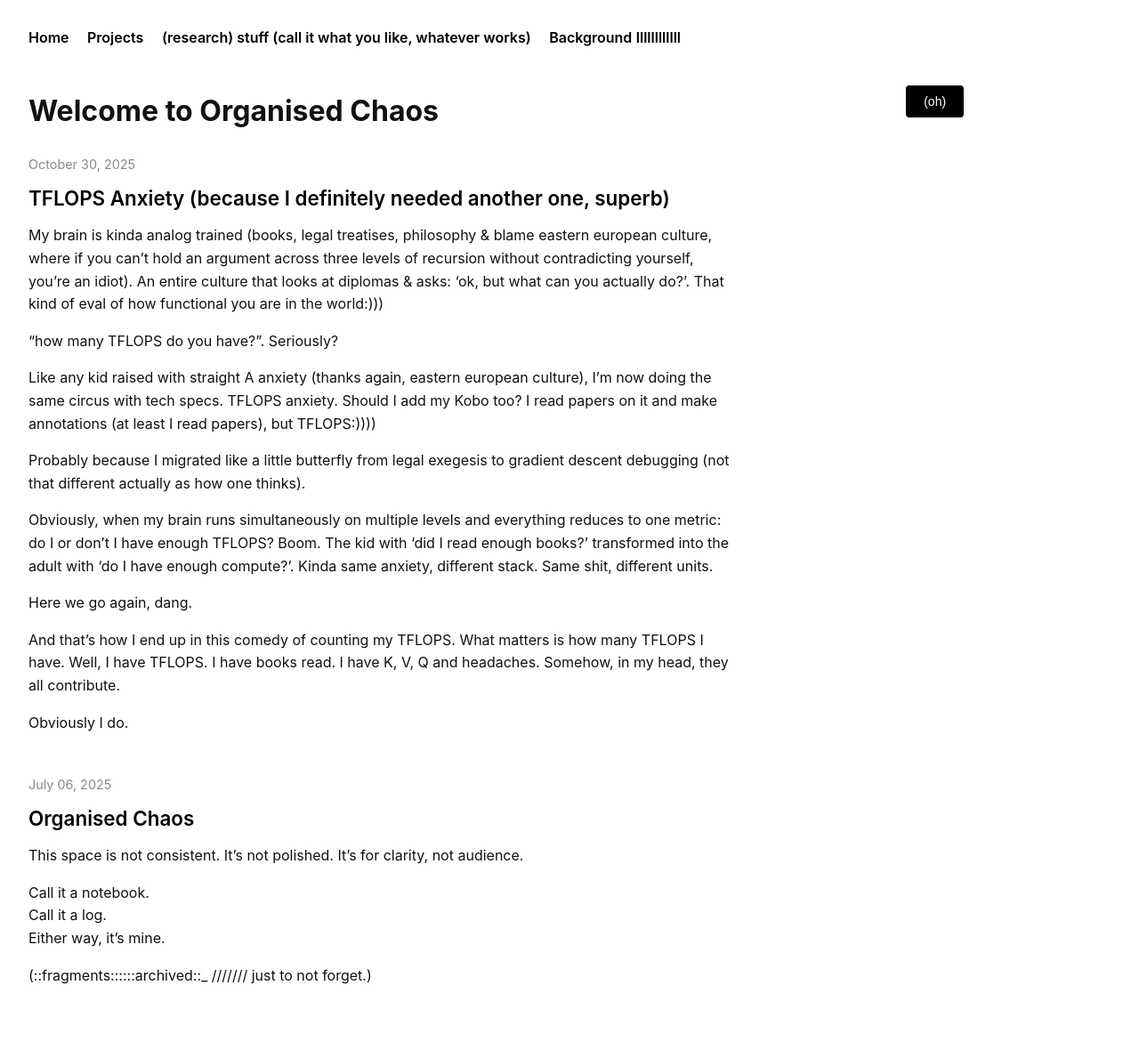
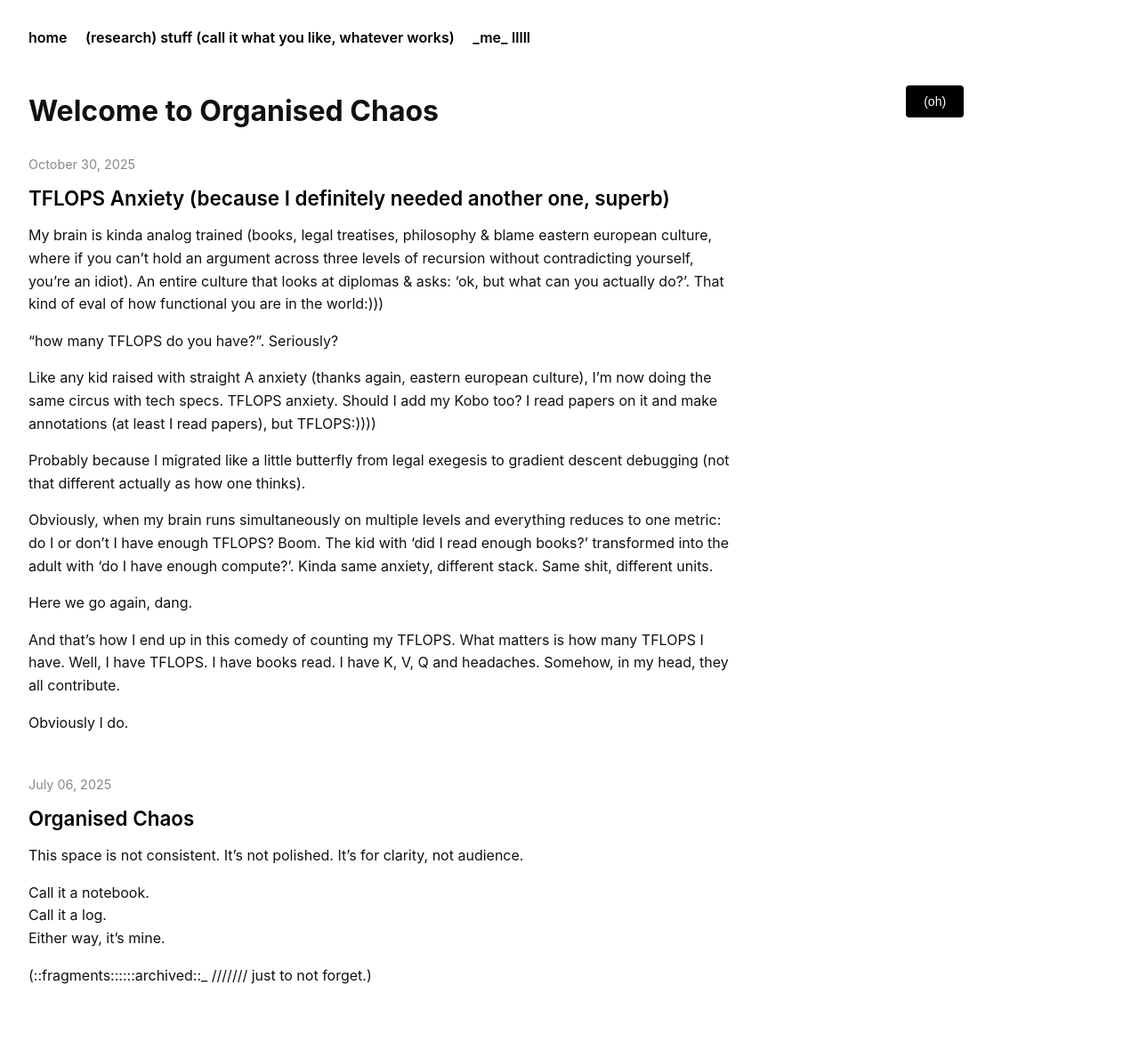
Before and after one commit to andreeabogdanovici/andreeabogdanovici.github.io, a Jekyll site: the page built from index.md, in a window 1280 px wide. Shown: the whole page at 89% size. Built offline with Jekyll 4.4.1, drawn with Linux system fonts in a browser that asks for light colours.

Commit message:
Update navigation links in home layout

```diff
--- a/_layouts/home.html
+++ b/_layouts/home.html
@@ -73,11 +73,10 @@
   </head>
   <body>
     <nav style="margin-bottom:2rem;">
-      <a href="/" style="margin-right:1rem; font-weight:600; color:#000; text-decoration:none;">Home</a>
-      <a href="/projects/" style="margin-right:1rem; font-weight:600; color:#000; text-decoration:none;">Projects</a>
+      <a href="/" style="margin-right:1rem; font-weight:600; color:#000; text-decoration:none;">home</a>
       <a href="/writing/" style="margin-right:1rem; font-weight:600; color:#000; text-decoration:none;">(research) stuff (call it what you like, whatever works)</a>
-      <a href="/background/" style="font-weight:600; color:#000; text-decoration:none;">Background</a>
-      <a href="/llllllllllll/" style="font-weight:600; color:#000; text-decoration:none;">llllllllllll</a>
+      <a href="/background/" style="font-weight:600; color:#000; text-decoration:none;">_me_</a>
+      <a href="/llllllllllll/" style="font-weight:600; color:#000; text-decoration:none;">lllll</a>
     </nav>
 
     <div class="content-wrapper">
```
